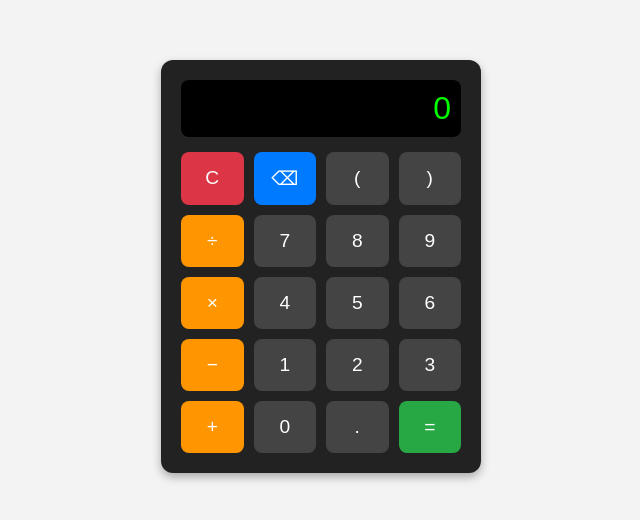
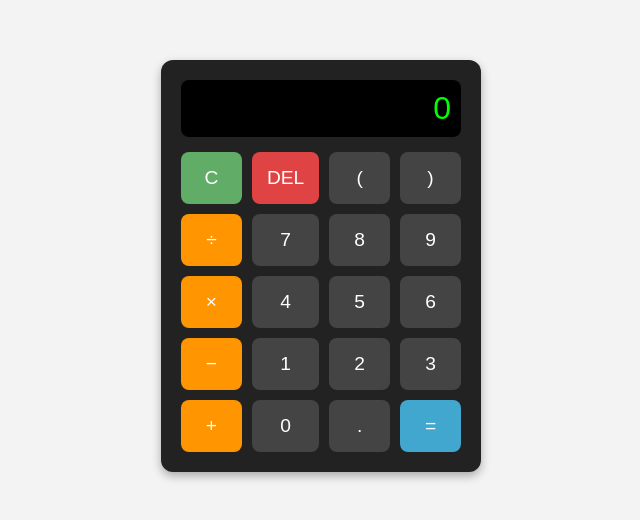
Before and after one commit to debadatta2024/calculator, a plain HTML site: page index.html in a window 1280 px wide. Shown: the part 142-662 px from the top of the page, without its empty margins (319-959 px from the left). Drawn offline with Linux system fonts and the light colour scheme.

Commit message:
final changes

```diff
--- a/index.html
+++ b/index.html
@@ -11,7 +11,7 @@
     <div class="display" id="display">0</div>
     <div class="buttons">
       <button class="clear" onclick="clearDisplay()">C</button>
-      <button class="delete" onclick="deleteLast()">⌫</button>
+      <button class="delete" onclick="deleteLast()">DEL</button>
       <button onclick="appendValue('(')">(</button>
       <button onclick="appendValue(')')">)</button>
       <button class="operator" onclick="appendValue('/')">÷</button>
--- a/style.css
+++ b/style.css
@@ -52,13 +52,13 @@ button.operator {
 }
 
 button.equal {
-  background: #28a745;
+  background: #41a7cf;
 }
 
 button.clear {
-  background: #dc3545;
+  background: #61ad68;
 }
 
 button.delete {
-  background: #007bff;
+  background: #df4343;
 }
```
